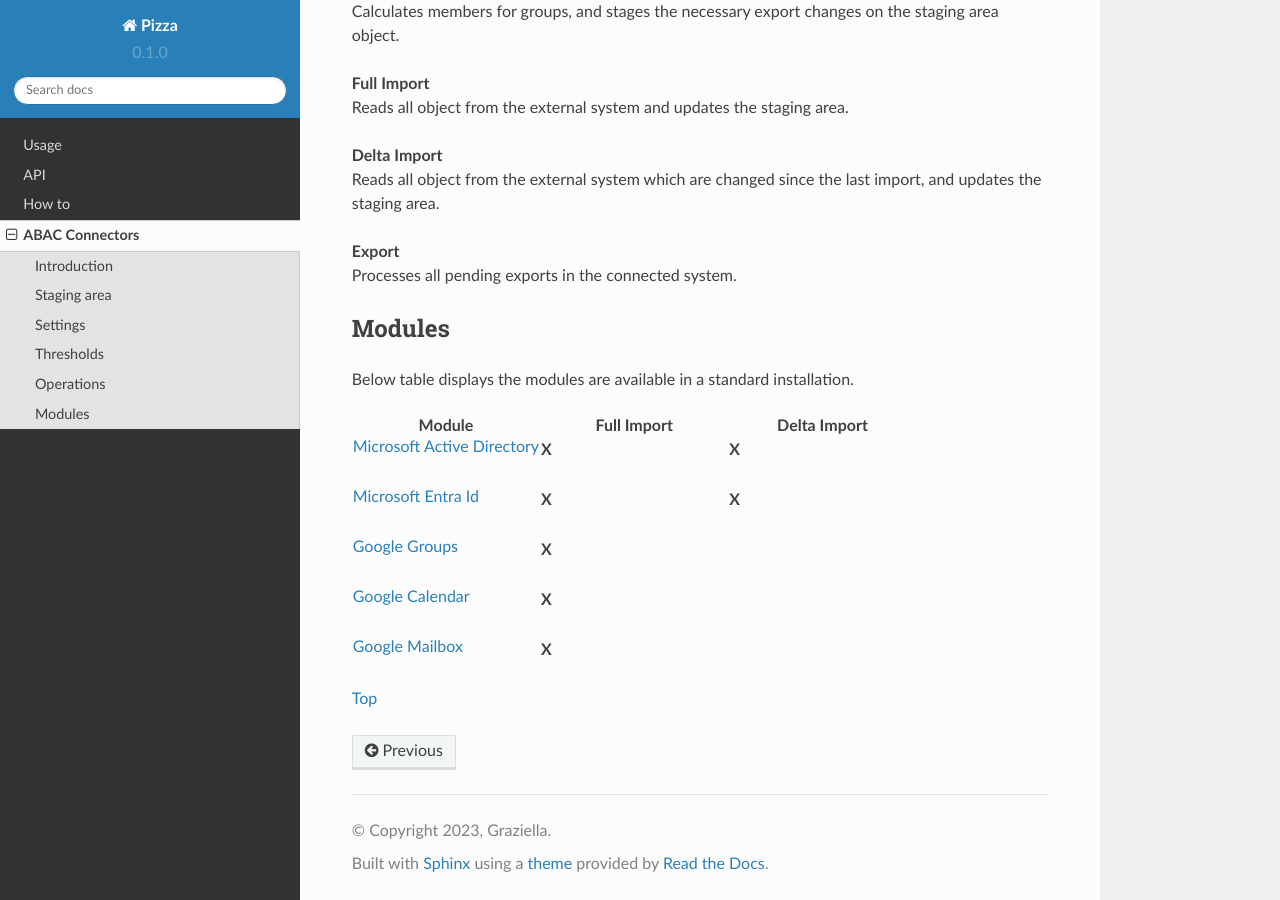
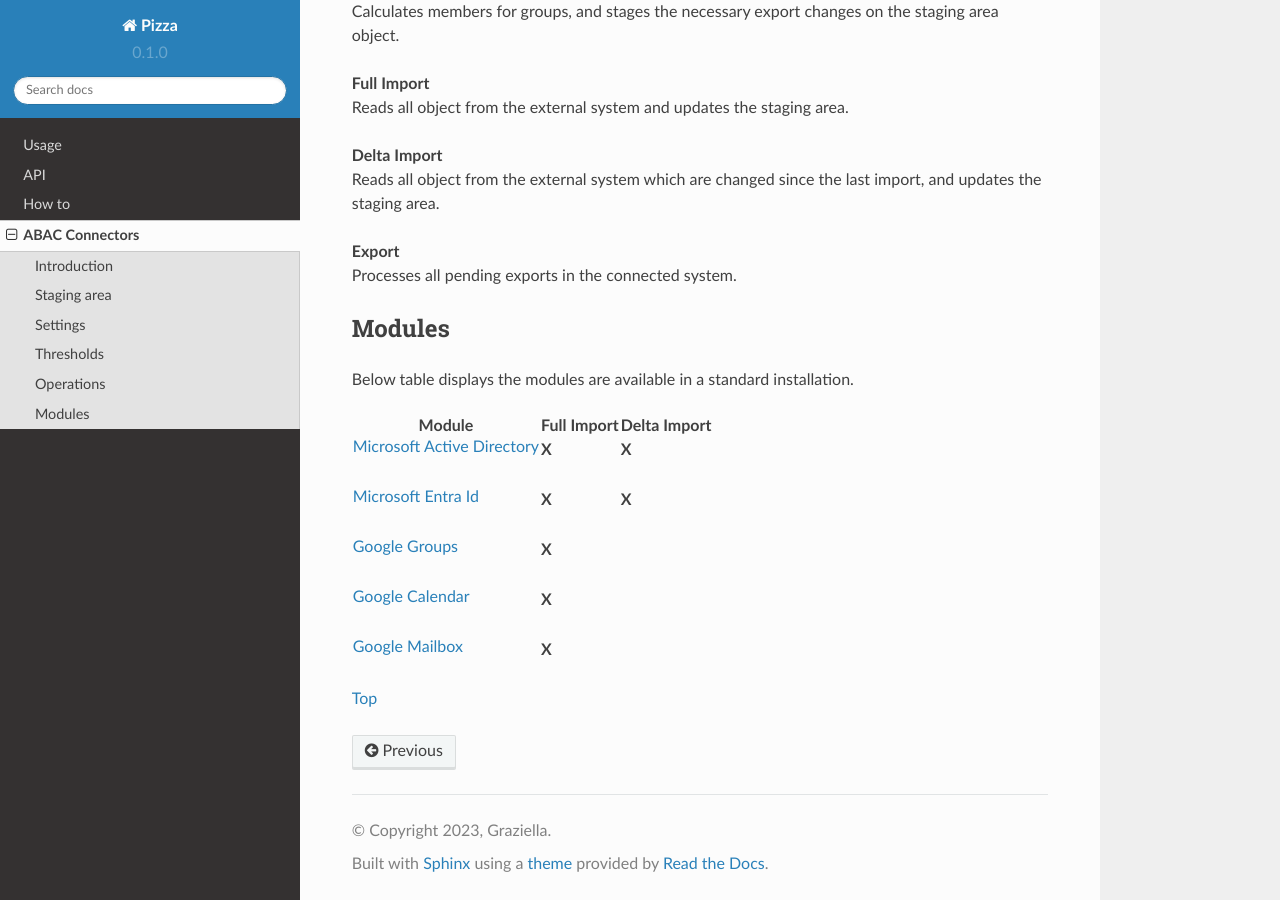
Before and after one commit to Raoulorlando/rtd-tutorial, a Sphinx documentation site: the page built from docs/source/SysPage_AbacConnector.md, in a window 1280 px wide and 900 px high, scrolled down 2219 px. Built offline with Sphinx 7.4.7 and the Read the Docs theme 2.0.0, drawn with Linux system fonts in a browser that asks for light colours.

Commit message:
Updating modules table

```diff
--- a/docs/source/SysPage_AbacConnector.md
+++ b/docs/source/SysPage_AbacConnector.md
@@ -138,11 +138,6 @@ Below table displays the modules are available in a standard
 installation.
 
 <table class="table table-bordered">
-<colgroup>
-<col style="width: 33%" />
-<col style="width: 33%" />
-<col style="width: 33%" />
-</colgroup>
 <thead class="thead-light">
 <tr class="header">
 <th>Module</th>
@@ -151,11 +146,6 @@ installation.
 </tr>
 </thead>
 <tbody>
-<colgroup>
-<col style="width: 33%" />
-<col style="width: 33%" />
-<col style="width: 33%" />
-</colgroup>
 <tr class="odd">
 <td><a href="javascript:void(0)" class="help-trigger"
 data-helpkey="AbacConnector_ActiveDirectory">Microsoft Active
@@ -167,26 +157,26 @@ Directory</a></td>
 <td><a href="javascript:void(0)" class="help-trigger"
 data-helpkey="AbacConnector_MicrosoftEntraId">Microsoft Entra
 Id</a></td>
-<td><p><strong>X</strong></p></td>
-<td><p><strong>X</strong></p></td>
+<td class="text-center"><p><strong>X</strong></p></td>
+<td class="text-center"><p><strong>X</strong></p></td>
 </tr>
 <tr class="odd">
 <td><a href="javascript:void(0)" class="help-trigger"
 data-helpkey="AbacConnector_GoogleGroup">Google Groups</a></td>
-<td><p><strong>X</strong></p></td>
-<td><p><strong></strong></p></td>
+<td class="text-center"><p><strong>X</strong></p></td>
+<td class="text-center"><p><strong></strong></p></td>
 </tr>
 <tr class="even">
 <td><a href="javascript:void(0)" class="help-trigger"
 data-helpkey="AbacConnector_GoogleCalendar">Google Calendar</a></td>
-<td><p><strong>X</strong></p></td>
-<td><p><strong></strong></p></td>
+<td class="text-center"><p><strong>X</strong></p></td>
+<td class="text-center"><p><strong></strong></p></td>
 </tr>
 <tr class="odd">
 <td><a href="javascript:void(0)" class="help-trigger"
 data-helpkey="AbacConnector_GoogleMailbox">Google Mailbox</a></td>
-<td><p><strong>X</strong></p></td>
-<td><p><strong></strong></p></td>
+<td class="text-center"><p><strong>X</strong></p></td>
+<td class="text-center"><p><strong></strong></p></td>
 </tr>
 </tbody>
 </table>
```
